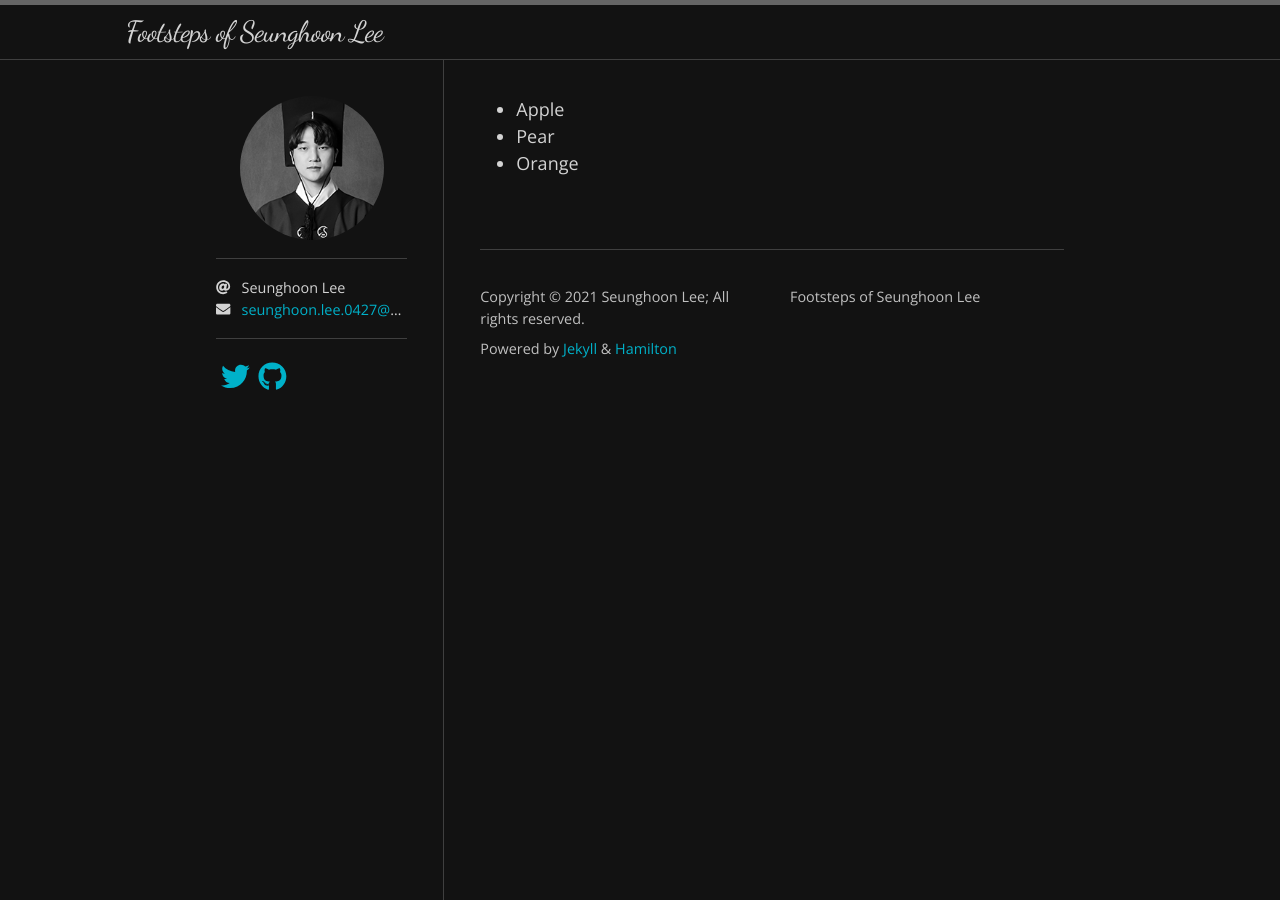
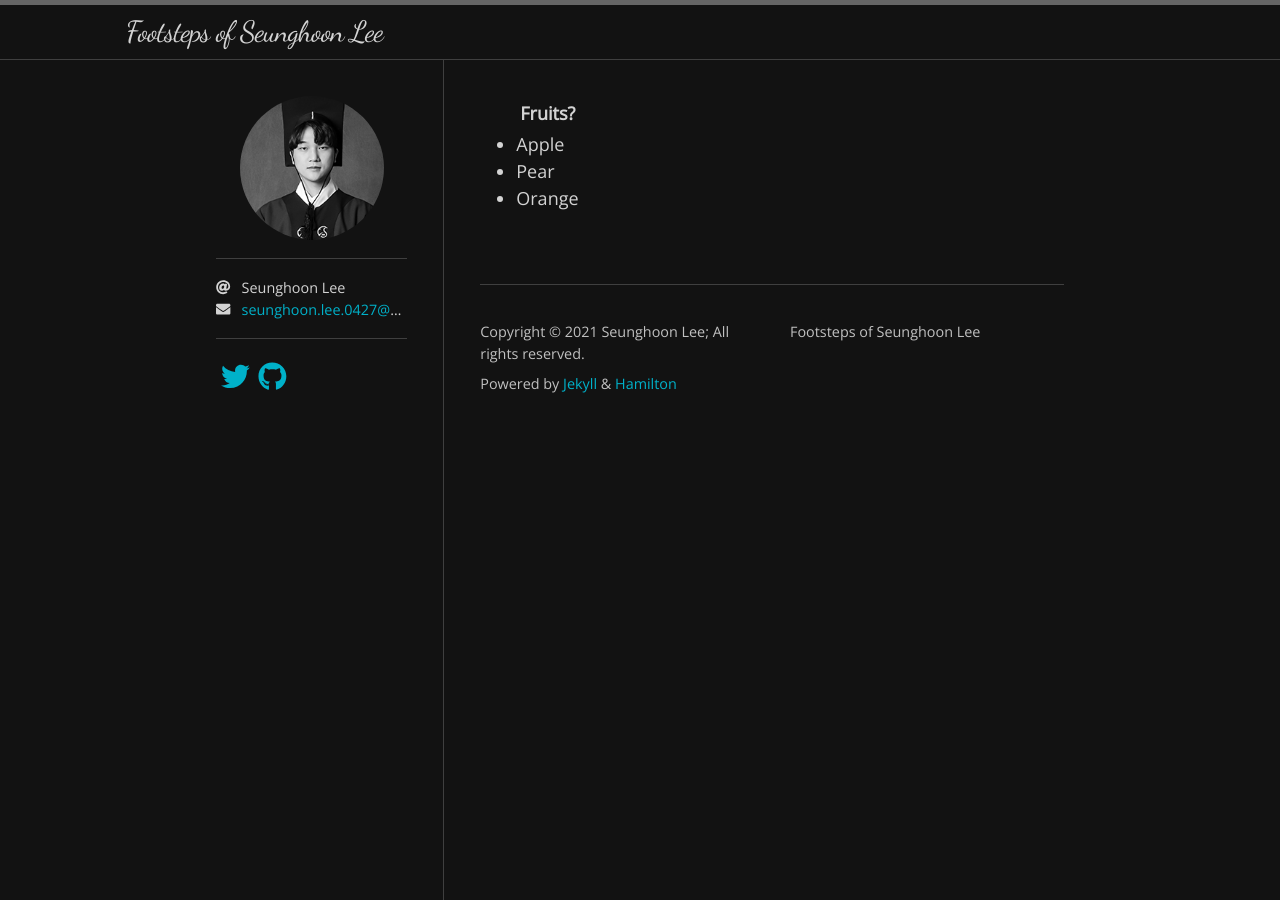
Before and after one commit to SeungHoon00/seunghoon00.github.io, a Jekyll site: the page built from index.html, in a window 1280 px wide. Built offline with Jekyll 4.4.1, drawn with Linux system fonts in a browser that asks for light colours; nearby versions of some CDN libraries; some web fonts are replaced; the list of posts is cut into pages by our own code.

Commit message:
Update base.scss

```diff
--- a/_sass/hamilton/base.scss
+++ b/_sass/hamilton/base.scss
@@ -78,6 +78,13 @@ figcaption {
 /**
  * Lists
  */
+ul[title]::before {
+    content: attr(title);
+    /* then add some nice styling as needed, eg: */
+    display: block;
+    font-weight: bold;
+    padding: 4px;
+}
 ul, ol {
   margin-left: $spacing-unit;
 }
```
